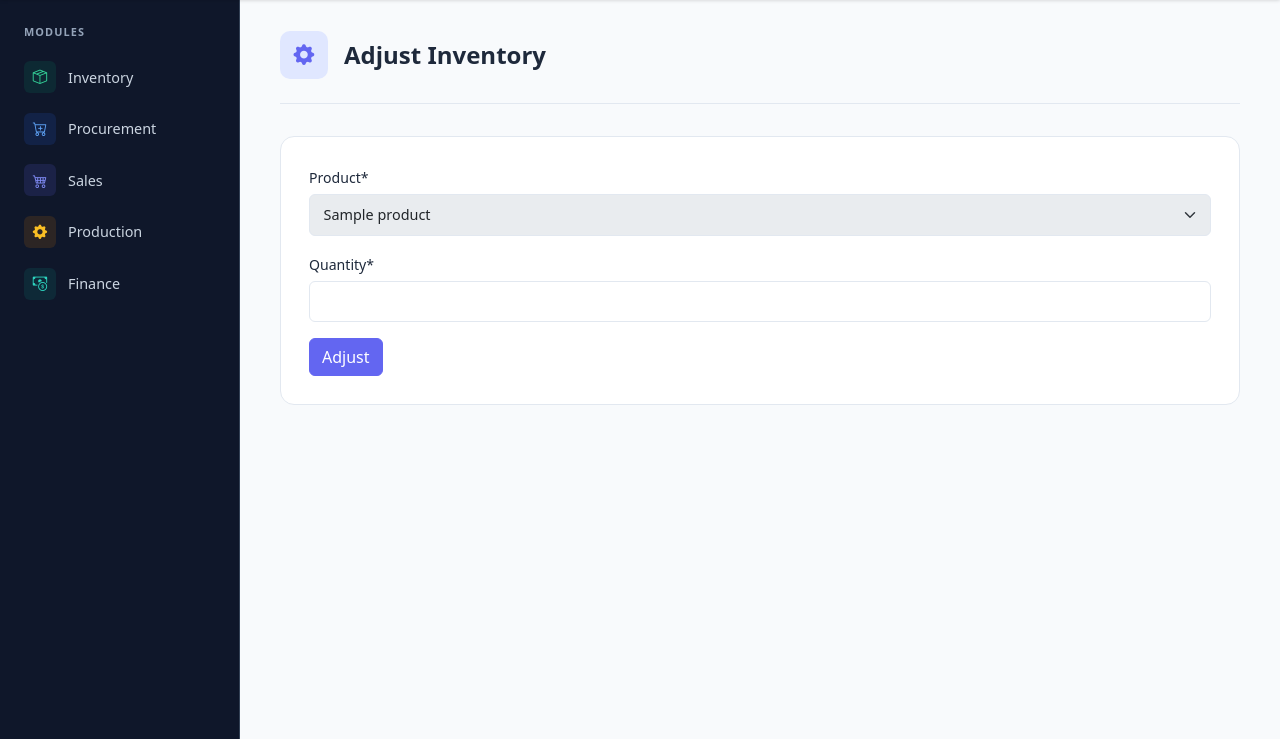
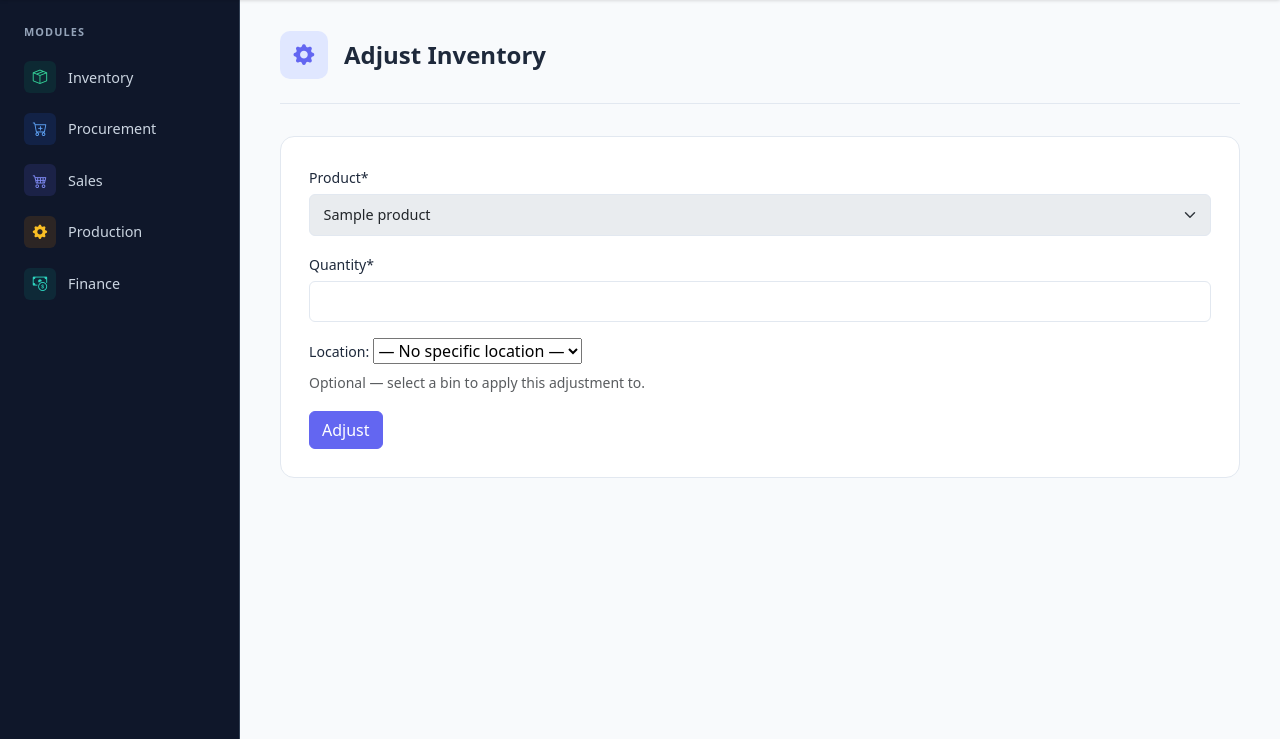
Before and after one commit to Um9i/ERPv, a Django app: page /inventory/inventories/1/adjust/ in a window 1280 px wide. Shown: the part 61-800 px from the top of the page. Run offline with Django 4.2, Linux system fonts and the light colour scheme; a user stored in the database is signed in; tables that the repository leaves empty hold one stand-in row (values such as "Sample post"); some libraries are stand-ins or nearby versions.

Commit message:
feat: Enhance Inventory Adjustments with Location Handling and Validation

```diff
--- a/inventory/forms.py
+++ b/inventory/forms.py
@@ -25,15 +25,53 @@ class ProductForm(forms.ModelForm):
 
 
 class InventoryAdjustForm(forms.ModelForm):
+    location = forms.ModelChoiceField(
+        queryset=Location.objects.none(),
+        required=False,
+        empty_label="— No specific location —",
+    )
+
     class Meta:
         model = InventoryAdjust
         fields = ["product", "quantity"]
+
+    def __init__(self, *args, inventory=None, **kwargs):
+        super().__init__(*args, **kwargs)
+        self.inventory = inventory
+        if inventory:
+            assigned_location_ids = inventory.stock_locations.values_list(
+                "location_id", flat=True
+            )
+            self.fields["location"].queryset = Location.objects.filter(
+                pk__in=assigned_location_ids
+            )
+            if not assigned_location_ids.exists():
+                self.fields["location"].widget = forms.HiddenInput()
 
     def clean_quantity(self):
         qty = self.cleaned_data.get("quantity")
         if qty is not None and qty == 0:
             raise forms.ValidationError("Adjustment quantity cannot be zero.")
         return qty
+
+    def clean(self):
+        cleaned = super().clean()
+        qty = cleaned.get("quantity")
+        location = cleaned.get("location")
+        if location and qty and qty < 0 and self.inventory:
+            try:
+                inv_loc = InventoryLocation.objects.get(
+                    inventory=self.inventory,
+                    location=location,
+                )
+                if inv_loc.quantity + qty < 0:
+                    raise forms.ValidationError(
+                        f"Only {inv_loc.quantity} units in "
+                        f"{location} — cannot remove {abs(qty)}."
+                    )
+            except InventoryLocation.DoesNotExist:
+                raise forms.ValidationError(f"No stock assigned to {location}.")
+        return cleaned
 
 
 class LocationForm(forms.ModelForm):
--- a/inventory/views.py
+++ b/inventory/views.py
@@ -261,11 +261,17 @@ class InventoryAdjustCreateView(CreateView):
     form_class = InventoryAdjustForm
     success_url = reverse_lazy("inventory:inventory-list")
 
+    def get_inventory(self):
+        return Inventory.objects.select_related("product").get(pk=self.kwargs.get("pk"))
+
+    def get_form_kwargs(self):
+        kwargs = super().get_form_kwargs()
+        kwargs["inventory"] = self.get_inventory()
+        return kwargs
+
     def get_initial(self):
         initial = super().get_initial()
-        inventory = Inventory.objects.select_related("product").get(
-            pk=self.kwargs.get("pk")
-        )
+        inventory = self.get_inventory()
         initial["product"] = inventory.product
         return initial
 
@@ -277,12 +283,45 @@ class InventoryAdjustCreateView(CreateView):
         return form
 
     def form_valid(self, form):
-        inventory = Inventory.objects.select_related("product").get(
-            pk=self.kwargs.get("pk")
-        )
+        inventory = self.get_inventory()
         form.instance.product = inventory.product
         form.instance.complete = True
-        return super().form_valid(form)
+        location = form.cleaned_data.get("location")
+
+        # save the adjustment (updates Inventory.quantity and ledger)
+        response = super().form_valid(form)
+
+        # if a location was selected, route the delta to that bin
+        if location:
+            qty_delta = form.instance.quantity
+            inv_loc, _ = InventoryLocation.objects.get_or_create(
+                inventory=inventory,
+                location=location,
+                defaults={"quantity": 0},
+            )
+            inv_loc.quantity = max(inv_loc.quantity + qty_delta, 0)
+            inv_loc.save()
+
+            # tag the ledger entry with the location
+            from .models import InventoryLedger
+
+            entry = (
+                InventoryLedger.objects.filter(
+                    product=inventory.product,
+                    action="Inventory Adjustment",
+                    location__isnull=True,
+                )
+                .order_by("-date")
+                .first()
+            )
+            if entry:
+                entry.location = location
+                entry.save(update_fields=["location"])
+
+        return response
+
+    def get_success_url(self):
+        return reverse_lazy("inventory:inventory-detail", args=[self.kwargs.get("pk")])
 
 
 class InventoryDashboardView(TemplateView):
--- a/templates/inventory/inventory_adjust_form.html
+++ b/templates/inventory/inventory_adjust_form.html
@@ -20,7 +20,17 @@
 {% endif %}
 <form method="post">
     {% csrf_token %}
-    {{ form|crispy }}
+    {{ form.product|as_crispy_field }}
+    {{ form.quantity|as_crispy_field }}
+    {% if form.location.field.queryset.exists %}
+    <div class="mb-3">
+        {{ form.location.label_tag }}
+        {{ form.location }}
+        <div class="form-text">
+            Optional — select a bin to apply this adjustment to.
+        </div>
+    </div>
+    {% endif %}
     <button type="submit" class="btn btn-primary">Adjust</button>
 </form>
 {% endblock %}
```
Also changed, not shown: tests/test_inventory.py (+121 -0 lines).
